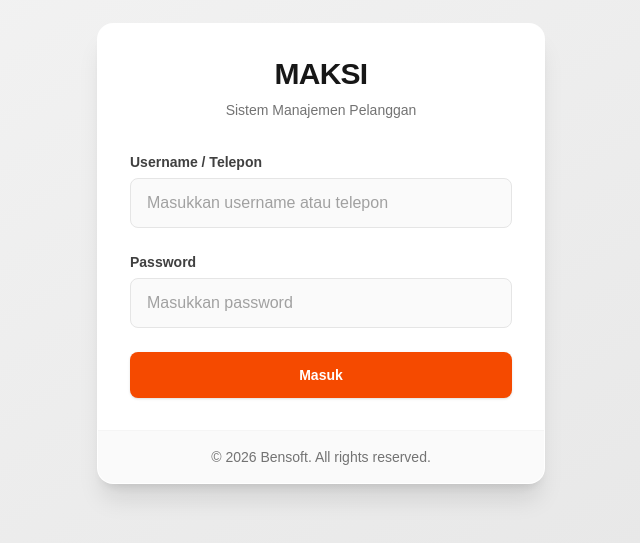
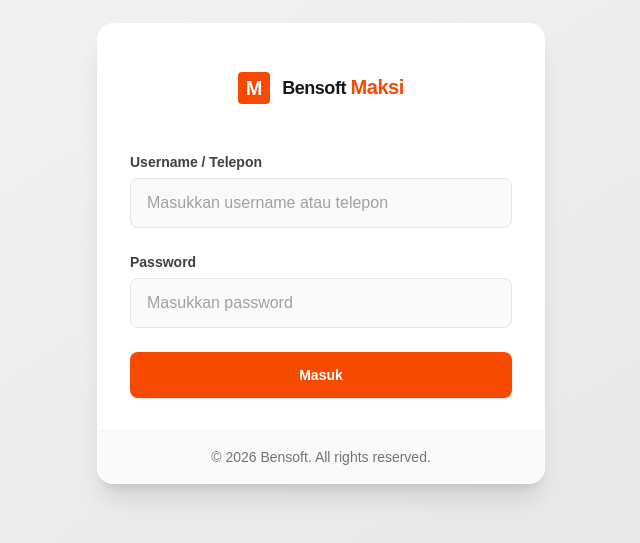
Before and after one commit to budibeni/Web-Maksi, a Next.js app: page /login in a window 1280 px wide. Shown: the part 147-690 px from the top of the page, without its empty margins (319-959 px from the left). Built offline with nearby package versions, Linux system fonts and the light colour scheme; no server answers.

Commit message:
rename aplikasi

```diff
--- a/src/app/login/page.js
+++ b/src/app/login/page.js
@@ -52,9 +52,14 @@ export default function LoginPage() {
       <div className="w-full max-w-md">
         <div className="bg-white dark:bg-neutral-900 rounded-2xl shadow-xl overflow-hidden border border-white/20 dark:border-neutral-800 transition-colors duration-300">
           <div className="p-8">
-            <div className="text-center mb-8">
-              <h1 className="text-3xl font-extrabold text-neutral-900 dark:text-white tracking-tight">MAKSI</h1>
-              <p className="text-neutral-500 dark:text-neutral-400 mt-2 text-sm font-medium">Sistem Manajemen Pelanggan</p>
+            <div className={`flex items-center h-16 bg-transparent px-5 md:justify-center px-0 mb-8`}>
+              <div className="flex items-center gap-3">
+                <div className="w-8 h-8 rounded-sm bg-orange-600 dark:bg-orange-500 flex items-center justify-center">
+                  <h1 className="text-xl font-black text-white dark:text-neutral-900">M</h1>
+                </div>
+                <h1 className={`text-lg font-bold tracking-tight text-neutral-900 dark:text-white block`}>Bensoft <span className="text-xl text-orange-600 dark:text-orange-500">Maksi</span></h1>
+              </div>
+
             </div>
 
             <form className="space-y-6" onSubmit={handleSubmit(onSubmit)}>
--- a/src/components/layout/Sidebar.jsx
+++ b/src/components/layout/Sidebar.jsx
@@ -71,12 +71,12 @@ export default function Sidebar() {
         w-56 flex-shrink-0
       `}
     >
-      <div className={`flex items-center h-20 bg-transparent px-5 ${isCollapsed ? 'md:justify-center px-0' : 'justify-between md:justify-center'}`}>
+      <div className={`flex items-center h-16 bg-transparent px-5 ${isCollapsed ? 'md:justify-center px-0' : 'justify-between md:justify-center'}`}>
         <div className="flex items-center gap-3">
-          <div className="w-10 h-10 rounded-full bg-neutral-900 dark:bg-white flex items-center justify-center">
-            <h1 className="text-xl font-black text-white dark:text-neutral-900">M</h1>
+          <div className="w-8 h-8 rounded-sm bg-orange-600 dark:bg-orange-500 flex items-center justify-center">
+            <h1 className="text-lg font-black text-white dark:text-neutral-900">M</h1>
           </div>
-          <h1 className={`text-xl font-bold tracking-tight text-neutral-900 dark:text-white ${isCollapsed ? 'md:hidden' : 'block'}`}>MAKSI</h1>
+          <h1 className={`text-sm font-bold tracking-tight text-neutral-900 dark:text-white ${isCollapsed ? 'md:hidden' : 'block'}`}>Bensoft <span className="text-lg text-orange-600 dark:text-orange-500">Maksi</span></h1>
         </div>
         <button onClick={closeMobileMenu} className="md:hidden text-neutral-500 hover:text-neutral-900 dark:text-neutral-400 dark:hover:text-white transition-colors p-2 rounded-full hover:bg-white dark:hover:bg-neutral-800">
           <FiX className="h-6 w-6" />
@@ -94,7 +94,7 @@ export default function Sidebar() {
                 {group.items.map((menu, menuIdx) => {
                   const hasChildren = menu.children && menu.children.length > 0;
                   const isActive = pathname === menu.path || pathname.startsWith(`${menu.path}/`) ||
-                                   (hasChildren && menu.children.some(child => pathname === child.path));
+                    (hasChildren && menu.children.some(child => pathname === child.path));
                   const isExpanded = expandedMenus[menu.title];
                   const Icon = menu.icon;
 
```
